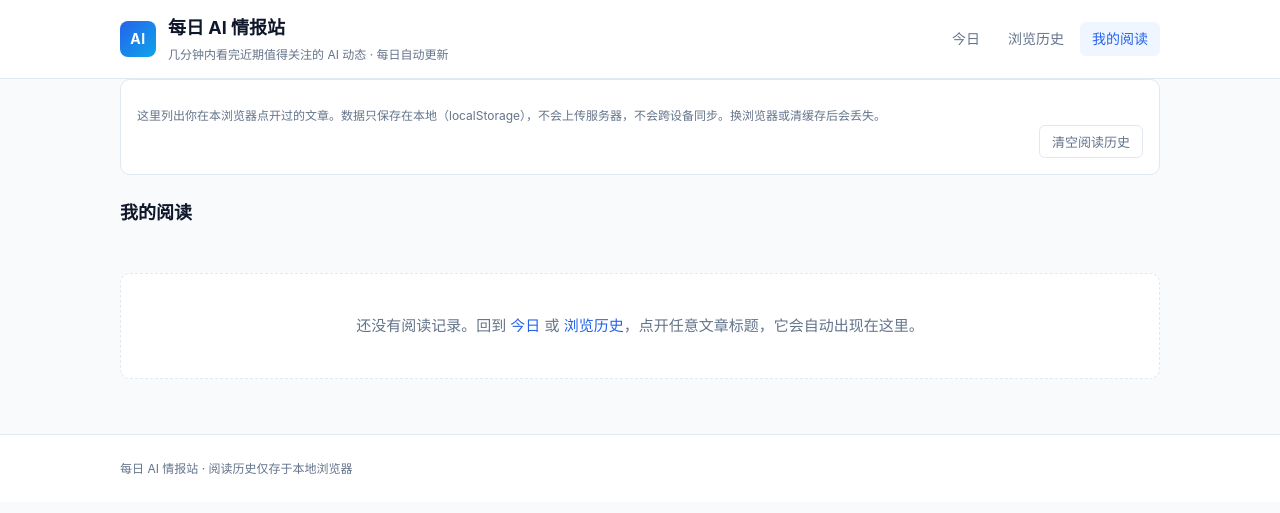
After one commit to but001/AI-daily, a Python web app: template templates/my-reading.html.j2 in a window 1280 px wide. The commit adds this page. Shown: the top 513 px of the page. Run offline with Jinja, Linux system fonts and the light colour scheme; the template is opened without the code that fills it, so the values that code supplies are empty.

Commit message:
feat: 新增「我的阅读」页，记录点击过的文章到 localStorage

```diff
--- a/src/build.py
+++ b/src/build.py
@@ -216,6 +216,11 @@ def build_site() -> None:
         )
         (archive_dir_out / f"{date_str}.html").write_text(html, encoding="utf-8")
 
+    # 6) 渲染「我的阅读」页（纯静态壳，列表由 JS 从 localStorage 渲染）
+    tpl_reading = env.get_template("my-reading.html.j2")
+    html = tpl_reading.render(built_at=now_iso_utc())
+    (OUT_DIR / "my-reading.html").write_text(html, encoding="utf-8")
+
 
 def snapshot_today() -> None:
     """生成当日归档快照 data/archive/YYYY-MM-DD.json。
--- a/static/app.js
+++ b/static/app.js
@@ -1,4 +1,4 @@
-// 前端交互：搜索 / 来源筛选 / 日期范围 / 清空 / 复制为 Markdown 引用
+// 前端交互：搜索 / 来源筛选 / 日期范围 / 清空 / 复制为 Markdown 引用 / 阅读历史
 // 设计原则：纯原生 JS，零依赖，静态页面也能离线运行
 
 (function () {
@@ -12,6 +12,9 @@
   var emptyState = document.getElementById("empty-state");
   var linkClear = document.querySelector(".link-clear");
   var hotZone = document.getElementById("hot-zone");
+  var readingListEl = document.getElementById("reading-list");
+  var readingEmpty = document.getElementById("reading-empty");
+  var clearReadingBtn = document.getElementById("clear-reading");
   var cards = Array.prototype.slice.call(
     document.querySelectorAll("#news-container .news-card")
   );
@@ -193,6 +196,131 @@
     }
   }
 
+  // ── 阅读历史（localStorage） ──
+  // 数据结构：[{ title, link, source, summary, pub, read_at }]
+  var STORAGE_KEY = "ai_daily_reading_history";
+  var MAX_RECORDS = 200;
+
+  function loadReading() {
+    try {
+      var raw = localStorage.getItem(STORAGE_KEY);
+      return raw ? JSON.parse(raw) : [];
+    } catch (e) {
+      return [];
+    }
+  }
+
+  function saveReading(list) {
+    try {
+      localStorage.setItem(STORAGE_KEY, JSON.stringify(list));
+    } catch (e) {
+      // 容量满或无痕模式：静默失败，不阻塞用户点击
+    }
+  }
+
+  function recordReading(card) {
+    var link = card.getAttribute("data-link") || card.querySelector("a")?.href || "";
+    if (!link) return;
+    var title = card.getAttribute("data-title") || card.querySelector(".card-title a")?.textContent?.trim() || "";
+    var source = card.getAttribute("data-source") || "";
+    var summary = card.getAttribute("data-summary") || "";
+    var pub = card.getAttribute("data-pub") || "";
+
+    var list = loadReading();
+    // 去重：同链接只保留最近一次
+    list = list.filter(function (it) { return it.link !== link; });
+    list.unshift({
+      title: title,
+      link: link,
+      source: source,
+      summary: summary,
+      pub: pub,
+      read_at: new Date().toISOString()
+    });
+    if (list.length > MAX_RECORDS) list = list.slice(0, MAX_RECORDS);
+    saveReading(list);
+  }
+
+  // 监听卡片标题链接点击 → 记录（不影响跳转）
+  document.addEventListener("click", function (e) {
+    var link = e.target.closest(".news-card .card-title a");
+    if (!link) return;
+    var card = link.closest(".news-card");
+    if (card) recordReading(card);
+    // 不阻止默认跳转，让用户正常打开原文
+  });
+
+  // 在「我的阅读」页面渲染列表
+  function renderReadingList() {
+    if (!readingListEl) return;
+    var list = loadReading();
+    readingListEl.innerHTML = "";
+    if (list.length === 0) {
+      if (readingEmpty) readingEmpty.hidden = false;
+      return;
+    }
+    if (readingEmpty) readingEmpty.hidden = true;
+    list.forEach(function (it) {
+      var article = document.createElement("article");
+      article.className = "news-card";
+      var head = document.createElement("div");
+      head.className = "card-head";
+      var src = document.createElement("span");
+      src.className = "src-name";
+      src.textContent = it.source || "未知来源";
+      head.appendChild(src);
+      var time = document.createElement("time");
+      time.className = "pub-time";
+      time.setAttribute("datetime", it.read_at || "");
+      time.textContent = "阅读于 " + fmtReadingTime(it.read_at);
+      head.appendChild(time);
+      article.appendChild(head);
+
+      var title = document.createElement("h3");
+      title.className = "card-title";
+      var a = document.createElement("a");
+      a.href = it.link;
+      a.target = "_blank";
+      a.rel = "noopener noreferrer";
+      a.textContent = it.title;
+      title.appendChild(a);
+      article.appendChild(title);
+
+      if (it.summary) {
+        var sum = document.createElement("p");
+        sum.className = "card-summary";
+        sum.textContent = it.summary;
+        article.appendChild(sum);
+      }
+      readingListEl.appendChild(article);
+    });
+  }
+
+  function fmtReadingTime(iso) {
+    if (!iso) return "未知时间";
+    try {
+      var d = new Date(iso);
+      var pad = function (n) { return n.toString().padStart(2, "0"); };
+      return d.getFullYear() + "-" + pad(d.getMonth() + 1) + "-" + pad(d.getDate())
+        + " " + pad(d.getHours()) + ":" + pad(d.getMinutes());
+    } catch (e) {
+      return iso;
+    }
+  }
+
+  // 清空阅读历史
+  if (clearReadingBtn) {
+    clearReadingBtn.addEventListener("click", function () {
+      if (!confirm("确定清空全部阅读历史？此操作不可撤销。")) return;
+      saveReading([]);
+      renderReadingList();
+      showToast("已清空阅读历史");
+    });
+  }
+
+  // 如果当前页是「我的阅读」页（有 reading-list 容器），初始渲染
+  if (readingListEl) renderReadingList();
+
   // 初始：首页默认显示最近7天
   applyFilters();
 })();
--- a/templates/archive.html.j2
+++ b/templates/archive.html.j2
@@ -19,6 +19,7 @@
       <nav class="top-nav">
         <a href="../index.html">今日</a>
         <a href="index.html" class="active">浏览历史</a>
+        <a href="../my-reading.html">我的阅读</a>
       </nav>
     </div>
   </header>
--- a/templates/archive_index.html.j2
+++ b/templates/archive_index.html.j2
@@ -19,6 +19,7 @@
       <nav class="top-nav">
         <a href="../index.html">今日</a>
         <a href="index.html" class="active">浏览历史</a>
+        <a href="../my-reading.html">我的阅读</a>
       </nav>
     </div>
   </header>
--- a/templates/index.html.j2
+++ b/templates/index.html.j2
@@ -20,6 +20,7 @@
       <nav class="top-nav">
         <a href="index.html" class="active">今日</a>
         <a href="archive/index.html">浏览历史</a>
+        <a href="my-reading.html">我的阅读</a>
       </nav>
     </div>
   </header>
--- /dev/null
+++ b/templates/my-reading.html.j2
@@ -0,0 +1,54 @@
+<!doctype html>
+<html lang="zh-CN">
+<head>
+  <meta charset="utf-8">
+  <meta name="viewport" content="width=device-width, initial-scale=1">
+  <title>我的阅读 · 每日 AI 情报站</title>
+  <meta name="description" content="你点开过的文章列表，仅保存在本浏览器。">
+  <link rel="stylesheet" href="static/style.css">
+</head>
+<body>
+  <header class="site-header">
+    <div class="wrap header-inner">
+      <div class="brand">
+        <span class="brand-mark">AI</span>
+        <div>
+          <h1>每日 AI 情报站</h1>
+          <p class="tagline">几分钟内看完近期值得关注的 AI 动态 · 每日自动更新</p>
+        </div>
+      </div>
+      <nav class="top-nav">
+        <a href="index.html">今日</a>
+        <a href="archive/index.html">浏览历史</a>
+        <a href="my-reading.html" class="active">我的阅读</a>
+      </nav>
+    </div>
+  </header>
+
+  <main class="wrap">
+    <section class="filters" aria-label="阅读历史操作">
+      <p class="range-hint">这里列出你在本浏览器点开过的文章。数据只保存在本地（localStorage），不会上传服务器，不会跨设备同步。换浏览器或清缓存后会丢失。</p>
+      <div class="filter-row">
+        <button type="button" id="clear-reading" class="clear-btn">清空阅读历史</button>
+      </div>
+    </section>
+
+    <section class="news-list" aria-label="阅读历史列表">
+      <h2>我的阅读</h2>
+      <div id="news-container">
+        <div id="reading-list"></div>
+        <p id="reading-empty" class="empty-state">还没有阅读记录。回到 <a href="index.html">今日</a> 或 <a href="archive/index.html">浏览历史</a>，点开任意文章标题，它会自动出现在这里。</p>
+      </div>
+    </section>
+  </main>
+
+  <footer class="site-footer">
+    <div class="wrap">
+      <p>每日 AI 情报站 · 阅读历史仅存于本地浏览器</p>
+    </div>
+  </footer>
+
+  <div id="toast" class="toast" role="status" aria-live="polite" hidden></div>
+  <script src="static/app.js" defer></script>
+</body>
+</html>
```
